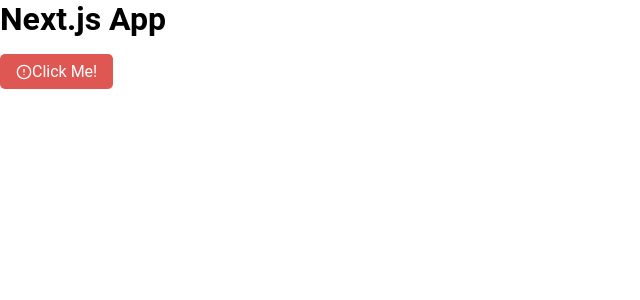
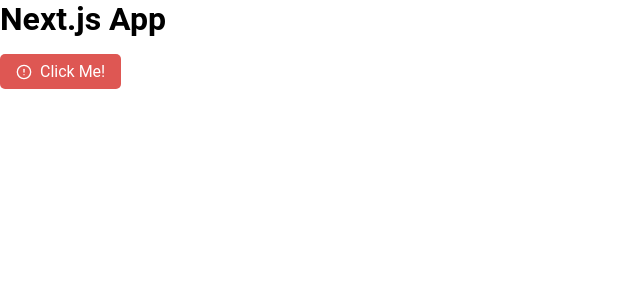
Before and after one commit to leandrofahur/react-framer-motion, a Next.js app in the folder client/: page / in a window 1280 px wide. Shown: the top 300 px of the page, without its empty margins (0-640 px from the left). Built offline with nearby package versions, Linux system fonts and the light colour scheme.

Commit message:
fix icon svg spacing inside button

```diff
--- a/client/src/components/Button/styles.ts
+++ b/client/src/components/Button/styles.ts
@@ -16,4 +16,8 @@
   /* background: #de5753; */
   padding: 0.5rem 1rem;
   margin-top: 1rem;
+
+  svg {
+    margin-right: 0.5rem;
+  }
 `;
```
